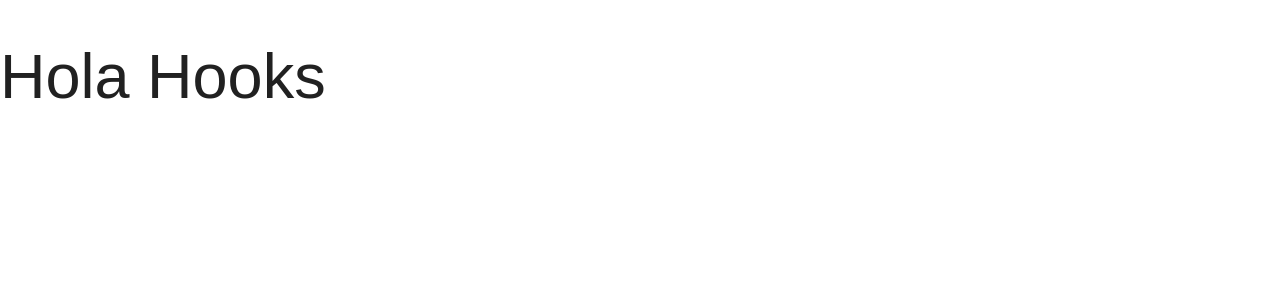
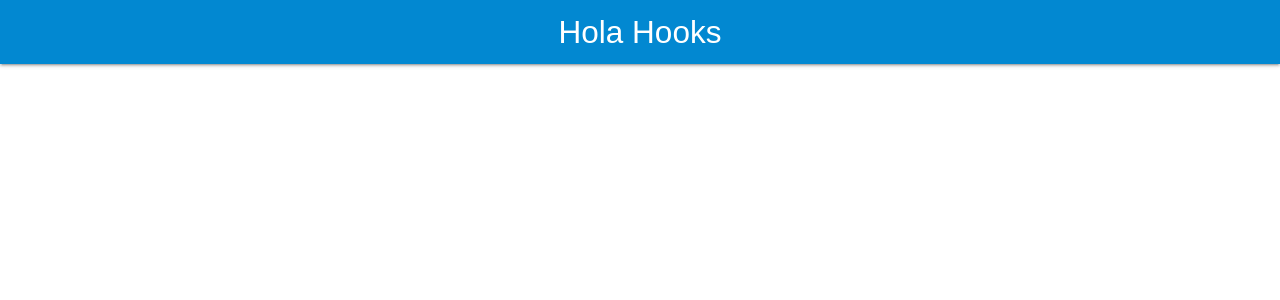
Before and after one commit to wlizama/weather-rjs, a React (Create React App) app: page / in a window 1280 px wide. Shown: the top 300 px of the page. Built offline with nearby package versions, Linux system fonts and the light colour scheme.

Commit message:
componente Header

```diff
--- a/src/App.js
+++ b/src/App.js
@@ -1,10 +1,10 @@
 import React from 'react';
+import Header from './Components/Header';
+
 function App() {
 	return (
 		<div className="App">
-			<header className="App-header">
-				<h1>Hola Hooks</h1>
-			</header>
+			<Header titulo="Hola Hooks" />
 		</div>
 	);
 }
--- /dev/null
+++ b/src/Components/Header.js
@@ -0,0 +1,13 @@
+import React from 'react'
+
+const Header = ({titulo}) => {
+    return (
+        <nav>
+            <div className="nav-wrapper light-blue darken-2">
+                <a href="#!" className="brand-logo">{titulo}</a>
+            </div>
+        </nav>
+    )
+}
+
+export default Header
```
